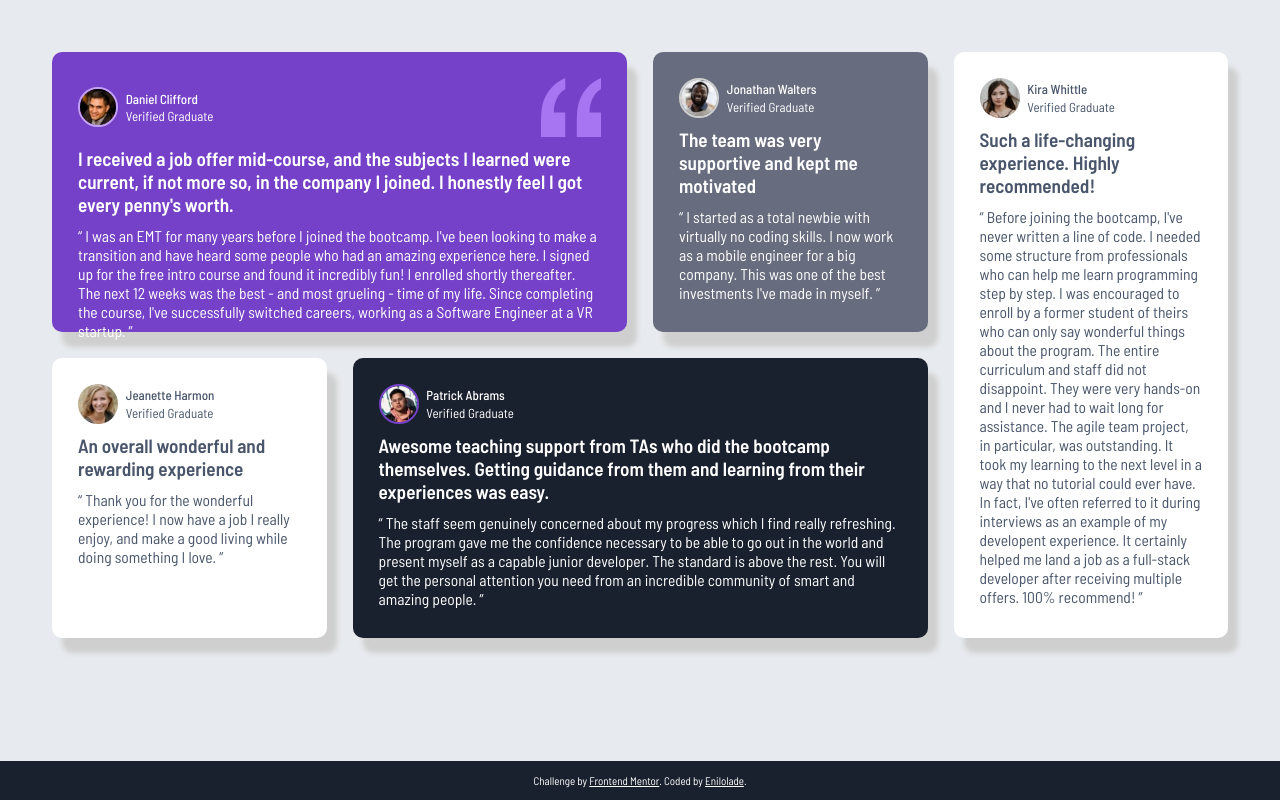
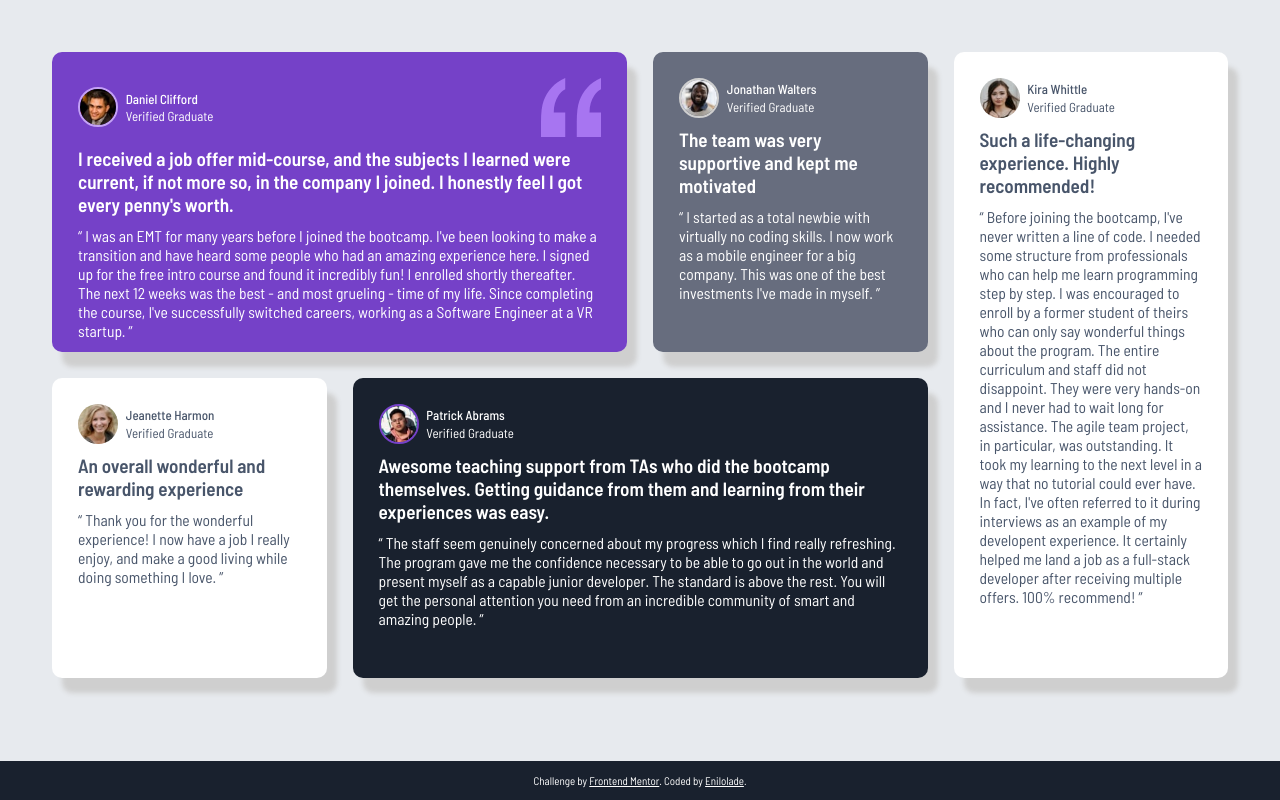
Before and after one commit to Enilolade/testimonial-grid, a plain HTML site: page index.html in a window 1280 px wide. Drawn offline with Linux system fonts and the light colour scheme.

Commit message:
row-size increase

```diff
--- a/style.css
+++ b/style.css
@@ -152,7 +152,7 @@ footer {
     display: grid;
     gap: 2rem;
     grid-template-columns: repeat(4, 1fr);
-    grid-template-rows: repeat(2, 280px);
+    grid-template-rows: repeat(2, 300px);
     width: 100%;
   }
 
```
